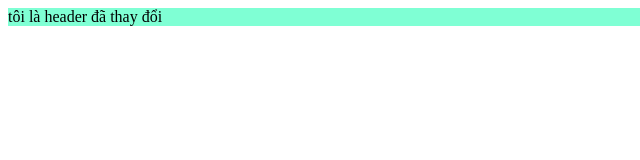
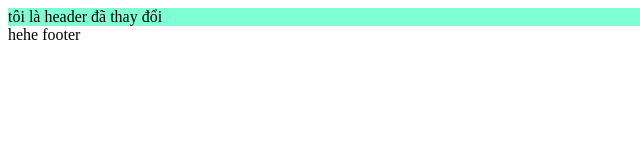
Before and after one commit to tranth0ngquang/testGit, a plain HTML site: page index.html in a window 1280 px wide. Shown: the full height of the page, 0-640 px from the left. Drawn offline with Linux system fonts and the light colour scheme.

Commit message:
lý do thêm code

```diff
--- a/index.html
+++ b/index.html
@@ -11,5 +11,9 @@
             tôi là header đã thay đổi
         </div>
     </header>
+
+    <footer>
+        hehe footer
+    </footer>
 </body>
 </html>
```
